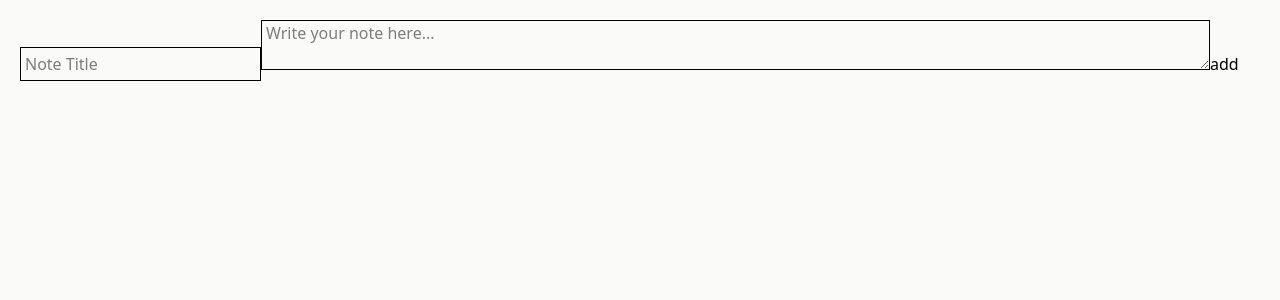
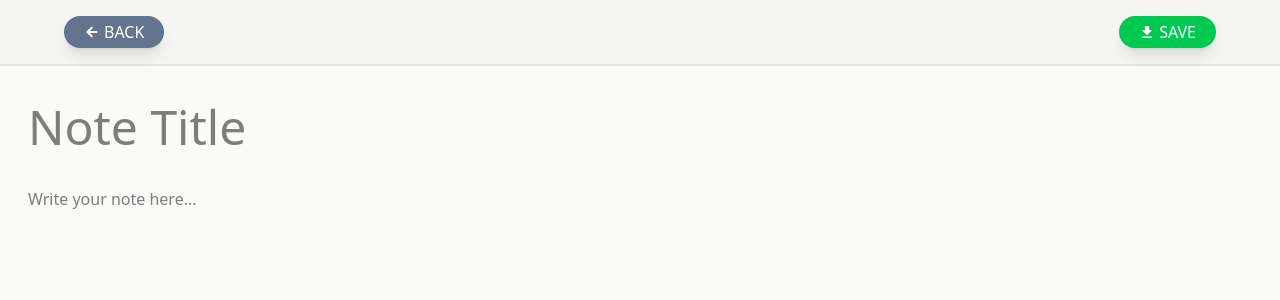
Before and after one commit to OKE225/Notes_app, a React (Vite) app in the folder client/: page /addNote in a window 1280 px wide. Shown: the top 300 px of the page. Built offline with nearby package versions, Linux system fonts and the light colour scheme; the HTML template or start-up script is replaced by a standard one.

Commit message:
Improve app design

```diff
--- a/client/src/components/layout/HomeSidebar.tsx
+++ b/client/src/components/layout/HomeSidebar.tsx
@@ -1,12 +1,13 @@
 import { Link } from "react-router-dom";
+import { IoIosAdd } from "react-icons/io";
 
 const HomeSidebar = () => {
   return (
-    <aside className="min-w-[120px] w-[6%] h-screen border-r-2 bg-stone-100 border-r-stone-200 text-center py-10">
+    <aside className="min-w-[100px] w-[6%] h-screen border-r-2 bg-stone-100 border-r-stone-200 text-center py-15 flex justify-center items-start">
       <Link
         to="/addNote"
-        className="bg-slate-500 hover:bg-slate-600 text-white px-5 py-1 cursor-pointer rounded-full">
-        +
+        className="bg-slate-500 hover:bg-slate-600 text-white p-1 cursor-pointer rounded-full flex justify-center shadow-lg">
+        <IoIosAdd size={32} />
       </Link>
     </aside>
   );
--- a/client/src/components/notes/AddNoteCard.tsx
+++ b/client/src/components/notes/AddNoteCard.tsx
@@ -1,11 +1,14 @@
 import { Link } from "react-router-dom";
+import { IoIosAdd } from "react-icons/io";
 
 const AddNoteCard = () => {
   return (
     <Link
       to="/addNote"
       className="bg-stone-200 hover:bg-stone-300 shadow-lg p-5 rounded-lg cursor-pointer flex content-center justify-center items-center">
-      <p className="font-light">Add note</p>
+      <p className="font-light flex items-center">
+        <IoIosAdd size={18} /> Add Note
+      </p>
     </Link>
   );
 };
--- a/client/src/components/notes/NoteCard.tsx
+++ b/client/src/components/notes/NoteCard.tsx
@@ -8,7 +8,7 @@ const NoteCard = ({ note }: Props) => {
   return (
     <div className="bg-slate-500 hover:bg-slate-600 shadow-lg p-5 rounded-lg cursor-pointer text-white font-light">
       <h1 className="text-3xl mb-5">{note.title}</h1>
-      <p>{note.content}</p>
+      <p className="text-md">{note.content}</p>
     </div>
   );
 };
--- a/client/src/pages/AddNote.tsx
+++ b/client/src/pages/AddNote.tsx
@@ -2,6 +2,8 @@ import { useState } from "react";
 import { useNavigate } from "react-router-dom";
 import toast from "react-hot-toast";
 import api from "../lib/axios.ts";
+import { IoMdDownload } from "react-icons/io";
+import { IoMdArrowRoundBack } from "react-icons/io";
 
 const AddNote = () => {
   const [title, setTitle] = useState<string>("");
@@ -19,7 +21,9 @@ const AddNote = () => {
 
     try {
       await api.post("/addNote", { title, content });
-      toast.success("Note added successfully!");
+      toast.success("Note added successfully!", {
+        duration: 2500,
+      });
       navigate("/");
     } catch (error) {
       console.error(`Error adding note ${error}`);
@@ -27,27 +31,49 @@ const AddNote = () => {
     }
   };
 
+  const returnBack = (e: React.FormEvent) => {
+    e.preventDefault();
+    navigate("/");
+  };
+
   return (
-    <div className="bg-stone-50 w-full h-screen p-5">
-      <form onSubmit={handleSubmit}>
+    <>
+      <form
+        onSubmit={handleSubmit}
+        className="bg-stone-50 w-full h-screen flex flex-col">
+        <div className="border-b-2 bg-stone-100 border-b-stone-200">
+          <div className="flex justify-between w-[90%] mx-auto my-4">
+            <button
+              className="bg-slate-500 hover:bg-slate-600 px-5 py-1 shadow-lg text-white cursor-pointer rounded-full flex items-center"
+              onClick={returnBack}>
+              <IoMdArrowRoundBack className="mr-1" /> BACK
+            </button>
+            <button
+              type="submit"
+              className="bg-green-500 hover:bg-green-600 px-5 py-1 shadow-lg text-white rounded-full cursor-pointer flex items-center">
+              <IoMdDownload className="mr-1" /> SAVE
+            </button>
+          </div>
+        </div>
+
         <input
           type="text"
-          className="border p-1"
+          className="p-7 w-full text-5xl font-light focus-visible:outline-none"
           value={title}
           onChange={(e) => setTitle(e.target.value)}
           placeholder="Note Title"
         />
         <textarea
-          className="border px-1"
+          className="px-7 w-full resize-none h-[100%] text-md focus-visible:outline-none"
           value={content}
           onChange={(e) => setContent(e.target.value)}
           placeholder="Write your note here..."
           cols={100}
         />
-        <button type="submit">add</button>
       </form>
-    </div>
+    </>
   );
 };
 
 export default AddNote;
+//
```
